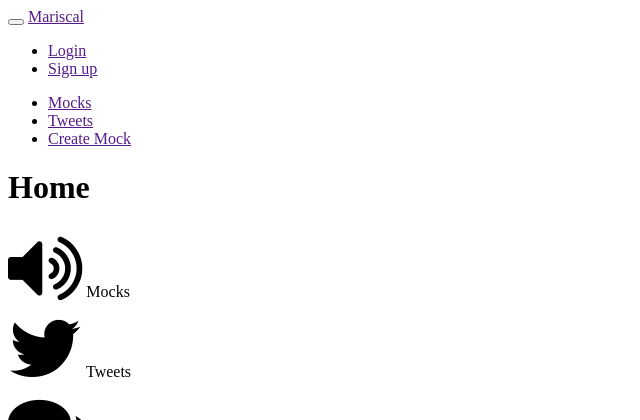
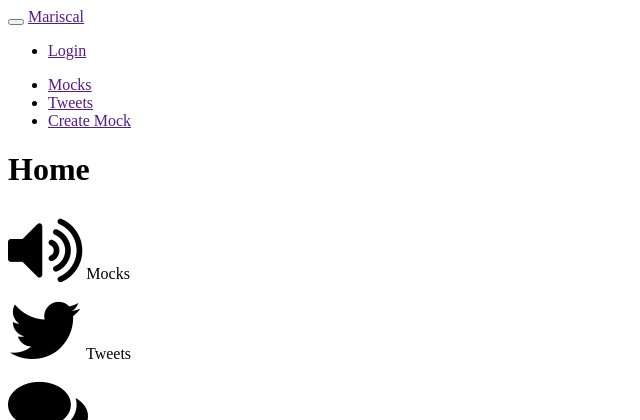
Before and after one commit to KyoheiKato/mariscal, a Python web app: template mariscal/templates/home.jinja2 in a window 1280 px wide. Shown: the top 420 px of the page, without its empty margins (0-640 px from the left). Run offline with Jinja, Linux system fonts and the light colour scheme; the template is opened without the code that fills it, so the values that code supplies are empty; some libraries are stand-ins or nearby versions.

Commit message:
Delete sign up view

```diff
--- a/mariscal/__init__.py
+++ b/mariscal/__init__.py
@@ -51,7 +51,6 @@ def main(global_config, **settings):
     config.add_route('home', '/')
     config.add_route('login', '/login')
     config.add_route('logout', '/logout')
-    config.add_route('sign_up', '/sign_up')
     config.add_route('tweets', '/tweets')
     config.add_route('mocks', '/mocks')
     config.add_route('new_mock', '/mock/new_mock')
--- a/mariscal/templates/template.jinja2
+++ b/mariscal/templates/template.jinja2
@@ -38,9 +38,6 @@
                                 <li>
                                   <a href="{{ request.route_url('login') }}">Login</a>
                                 </li>
-                                <li>
-                                  <a href="{{ request.route_url('sign_up') }}" >Sign up</a>
-                                </li>
                             {% endif %}
                         </ul>
                     </div>
```
